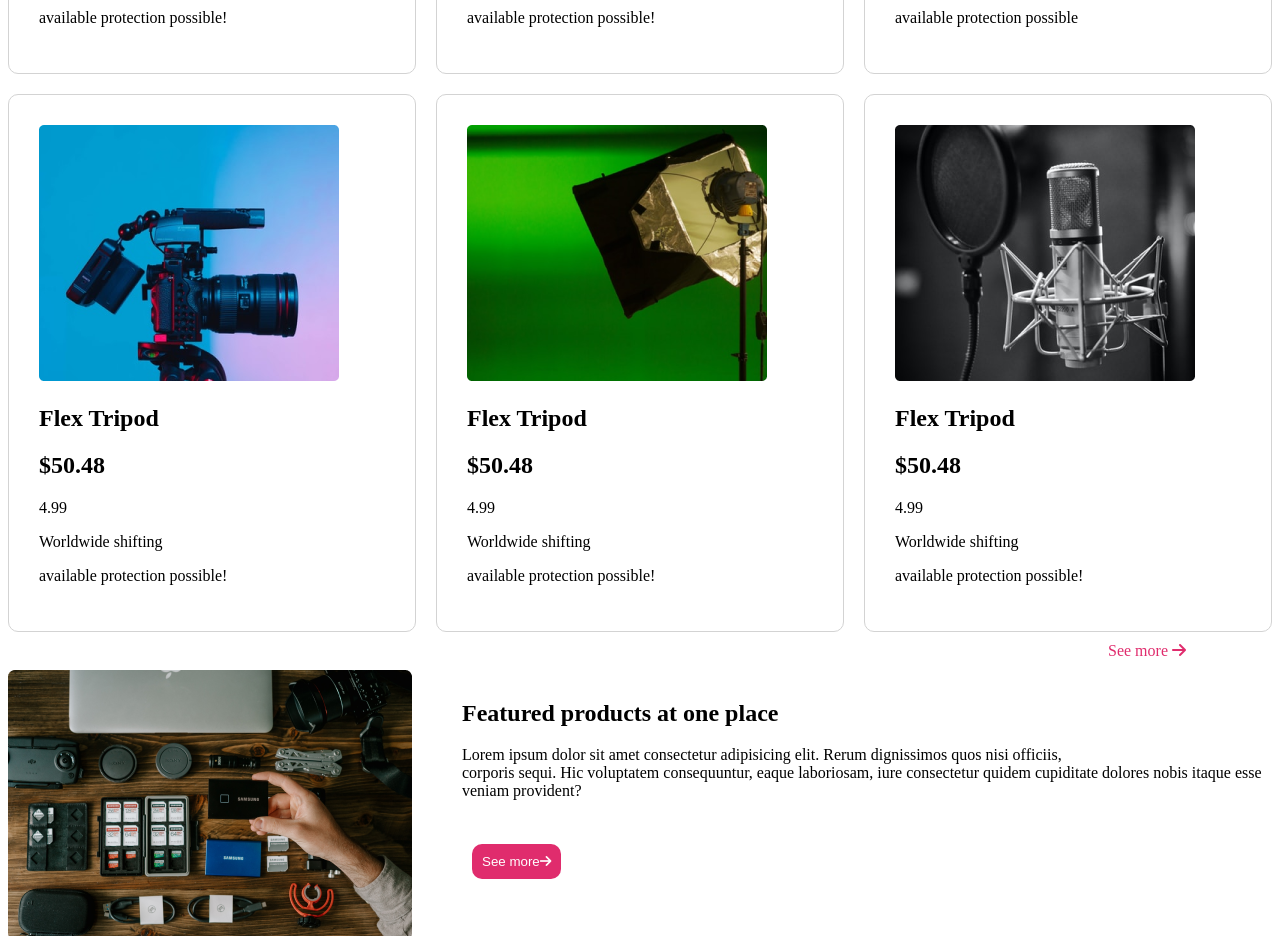
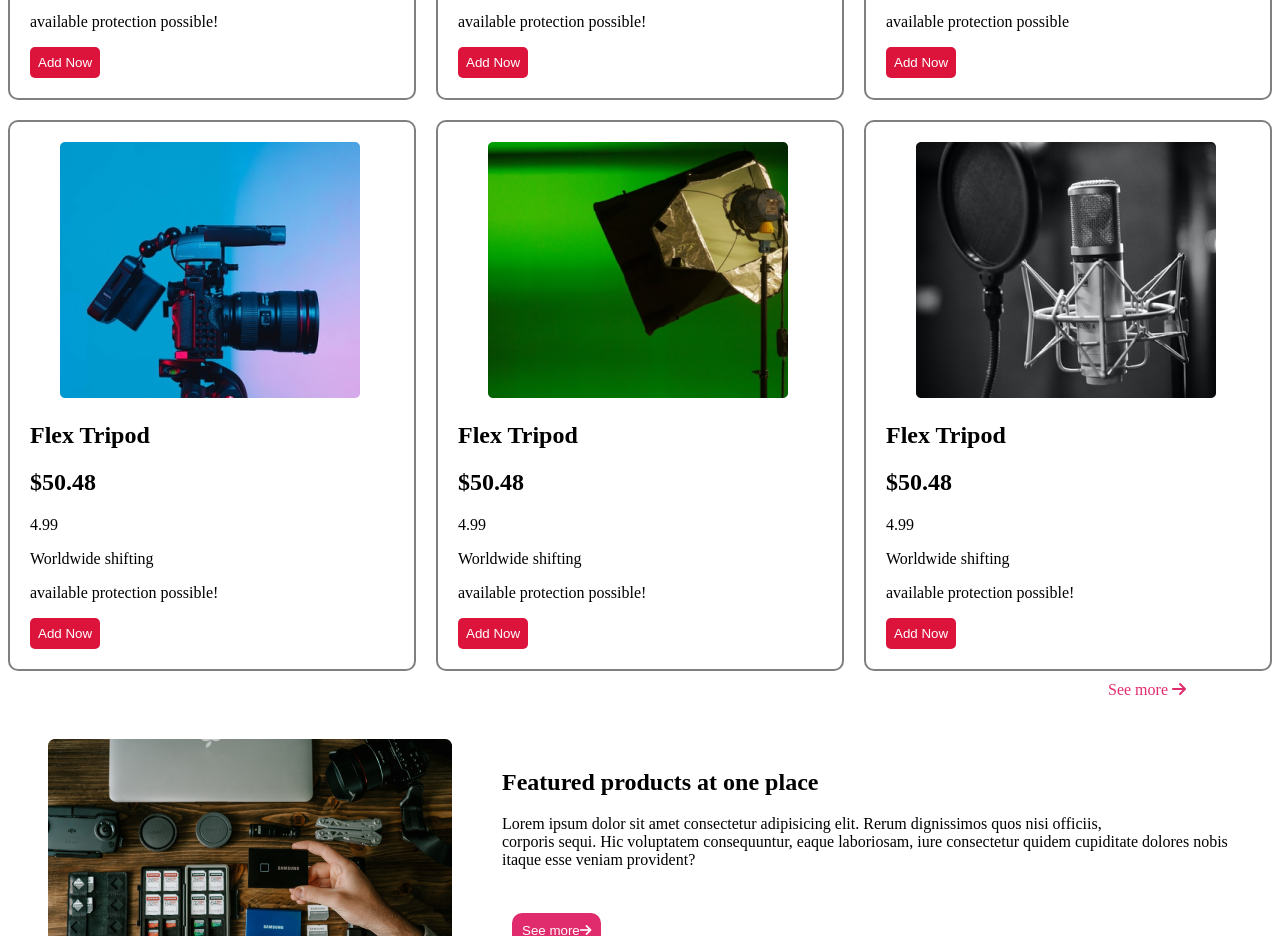
Before and after one commit to 90arif/coatsbangladesh, a plain HTML site: page index.html in a window 1280 px wide. Shown: the part 1864-2800 px from the top of the page. Drawn offline with Linux system fonts and the light colour scheme.

Commit message:
project-done

```diff
--- a/index.html
+++ b/index.html
@@ -73,6 +73,7 @@
             <p>4.99</p>
             <p>Worldwide shifting</p>
             <p>available protection possible!</p>
+            <button>Add Now</button>
         </div>
         <div class="card-div">
             <img src="images/airpod.png" alt="">
@@ -81,6 +82,7 @@
             <p>4.99</p>
             <p>Worldwide shifting</p>
             <p>available protection possible!</p>
+            <button>Add Now</button>
         </div>
         <div class="card-div">
             <img src="images/tripod.png" alt="">
@@ -89,6 +91,7 @@
             <p>4.99</p>
             <p>Worldwide shifting</p>
             <p>available protection possible!</p>
+            <button>Add Now</button>
         </div>
         <div class="card-div">
             <img src="images/drone.png" alt="">
@@ -97,6 +100,7 @@
             <p>4.99</p>
             <p>Worldwide shifting</p>
             <p>available protection possible!</p>
+            <button>Add Now</button>
         </div>
         <div class="card-div">
             <img src="images/lights.png" alt="">
@@ -105,6 +109,7 @@
             <p>4.99</p>
             <p>Worldwide shifting</p>
             <p>available protection possible!</p>
+            <button>Add Now</button>
         </div>
         <div class="card-div">
             <img src="images/setup.png" alt="">
@@ -113,6 +118,7 @@
             <p>4.99</p>
             <p>Worldwide shifting</p>
             <p>available protection possible</p>
+            <button>Add Now</button>
         </div>
         <div class="card-div">
             <img src="images/camera.png" alt="">
@@ -121,6 +127,7 @@
             <p>4.99</p>
             <p>Worldwide shifting</p>
             <p>available protection possible!</p>
+            <button>Add Now</button>
         </div>
         <div class="card-div">
             <img src="images/single-light.png" alt="">
@@ -129,6 +136,7 @@
             <p>4.99</p>
             <p>Worldwide shifting</p>
             <p>available protection possible!</p>
+            <button>Add Now</button>
         </div>
         <div class="card-div">
             <img src="images/mic.png" alt="">
@@ -137,12 +145,13 @@
             <p>4.99</p>
             <p>Worldwide shifting</p>
             <p>available protection possible!</p>
+            <button>Add Now</button>
         </div>
     </div>
     <p class="button-p">See more <i class="fa-solid fa-arrow-right"></i></p>
     </section>
 <!-- another section  -->
-    <section class="ariticle">
+    <section class="article">
         <div class="product">
             <img src="images/gear.png" alt="">
         </div>
@@ -156,13 +165,17 @@
     </section>
     <!-- footer  -->
     <footer>
-            <h1>Coats Bangladesh</h1>
-            <p>Copy right@2022 Coats Banglades</p>
+            <div>
+                <h1>Coats Bangladesh</h1>
+            <p>Copy right@2022 Coats Bangladesh</p>
             <p>All right reserved</p>
-                <i class="fa-brands fa-instagram"></i>
-                <i class="fa-brands fa-facebook"></i>
-                <i class="fa-brands fa-twitter"></i>
-                <i class="fa-brands fa-youtube"></i>
+                <div class="icon1">
+                    <i class="fa-brands fa-instagram"></i>
+                    <i class="fa-brands fa-facebook"></i>
+                    <i class="fa-brands fa-twitter"></i>
+                    <i class="fa-brands fa-youtube"></i>
+                </div>
+            </div>
 
 
     </footer>
--- a/style.css
+++ b/style.css
@@ -1,12 +1,9 @@
-
 .main-container{
     display: flex;
     justify-content: center;
     align-items: center;
     background-color: lightblue;
     border-radius: 5px;
-    position: sticky;
-    top: 0;
 }
 .main-container div{
     color: #3a3a3a;
@@ -64,18 +61,30 @@ hr{
     grid-gap: 20px;
 }
 .card-div{
-    padding: 30px;
-    border: 1px solid lightgray;
+    border: 2px solid gray;
     border-radius: 10px;
+    padding: 20px;
+}
+.card-div button{
+    padding: 8px;
+    text-align: center;
+background-color: crimson;
+color: white;
+border-radius: 5px;
+border: 0;
 
 }
+.card-div img{
+margin-left: 30px;}
 .button-p{
     margin: 10px;
     color: #e02c6d;
     margin-left: 1100px;
 }
-.ariticle{
+.article{
     display: flex;
+    padding: 20px;
+    margin: 20px;
 }
 .div-art{
     margin-top: 10px;
@@ -89,7 +98,8 @@ hr{
     padding: 10px;
     background-color: #e02c6d;
 }
-footer{
+footer {
+    padding: 20px;
     background-color: #3a3a3a;
     text-align: center;
     color: white;
```
